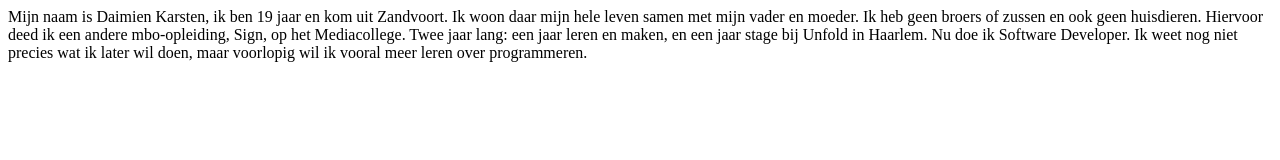
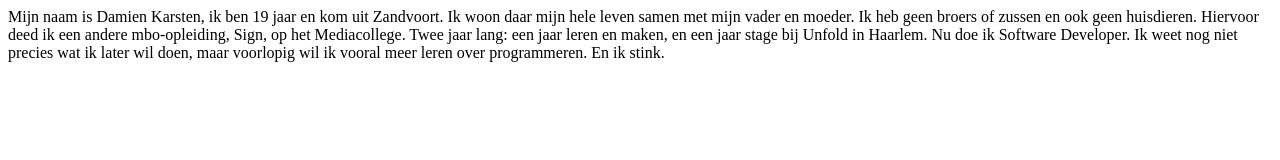
Before and after one commit to dskarsten263-stack/SKILL-2.2, a plain HTML site: page team/Daimien.html in a window 1280 px wide. Drawn offline with Linux system fonts and the light colour scheme.

Commit message:
jij stinkt daimian

```diff
--- a/team/Daimien.html
+++ b/team/Daimien.html
@@ -6,6 +6,6 @@
     <title>Document</title>
 </head>
 <body>
-    Mijn naam is Daimien Karsten, ik ben 19 jaar en kom uit Zandvoort. Ik woon daar mijn hele leven samen met mijn vader en moeder. Ik heb geen broers of zussen en ook geen huisdieren. Hiervoor deed ik een andere mbo-opleiding, Sign, op het Mediacollege. Twee jaar lang: een jaar leren en maken, en een jaar stage bij Unfold in Haarlem. Nu doe ik Software Developer. Ik weet nog niet precies wat ik later wil doen, maar voorlopig wil ik vooral meer leren over programmeren.
+    Mijn naam is Damien Karsten, ik ben 19 jaar en kom uit Zandvoort. Ik woon daar mijn hele leven samen met mijn vader en moeder. Ik heb geen broers of zussen en ook geen huisdieren. Hiervoor deed ik een andere mbo-opleiding, Sign, op het Mediacollege. Twee jaar lang: een jaar leren en maken, en een jaar stage bij Unfold in Haarlem. Nu doe ik Software Developer. Ik weet nog niet precies wat ik later wil doen, maar voorlopig wil ik vooral meer leren over programmeren. En ik stink.
 </body>
 </html>
```
